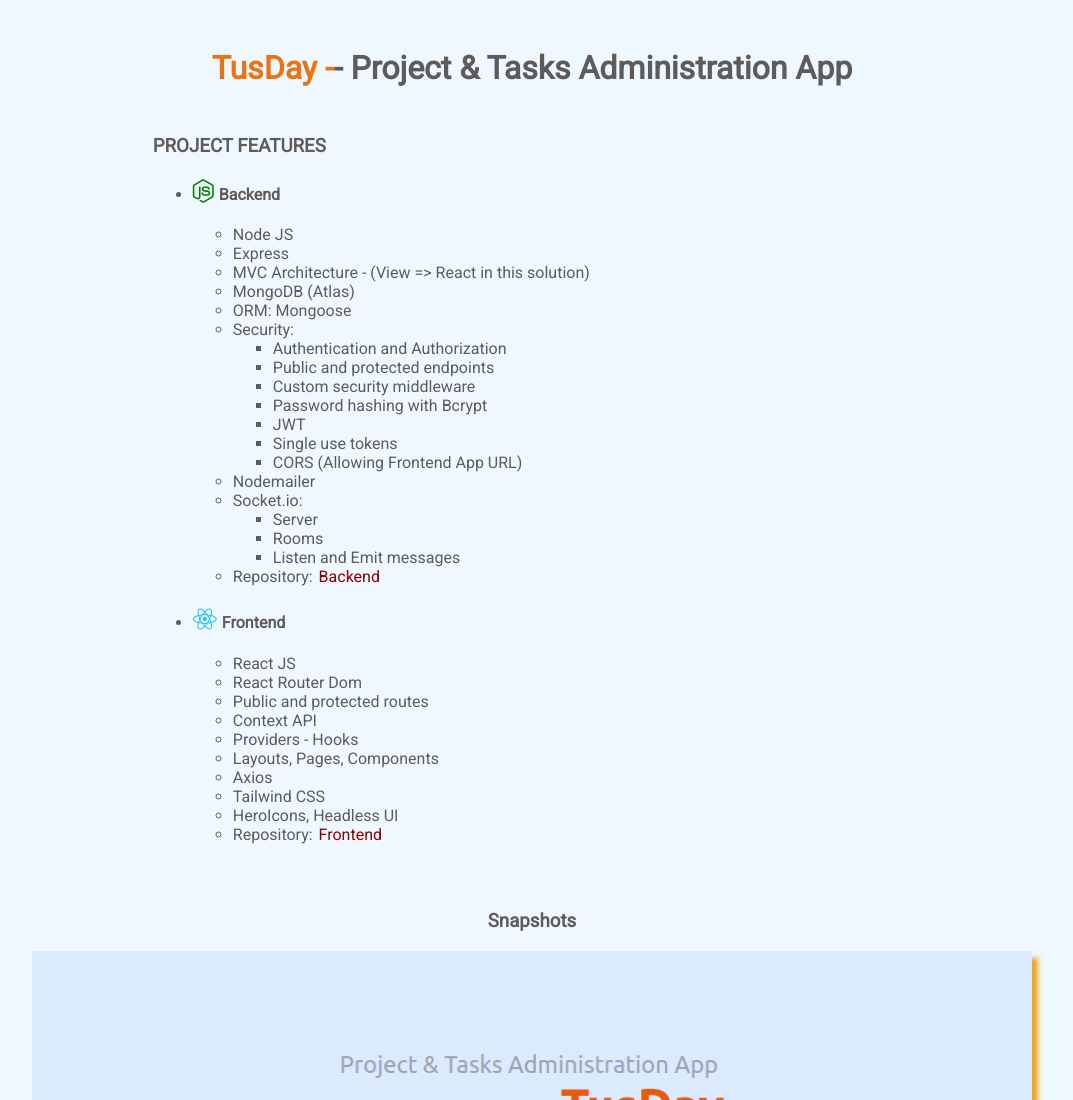
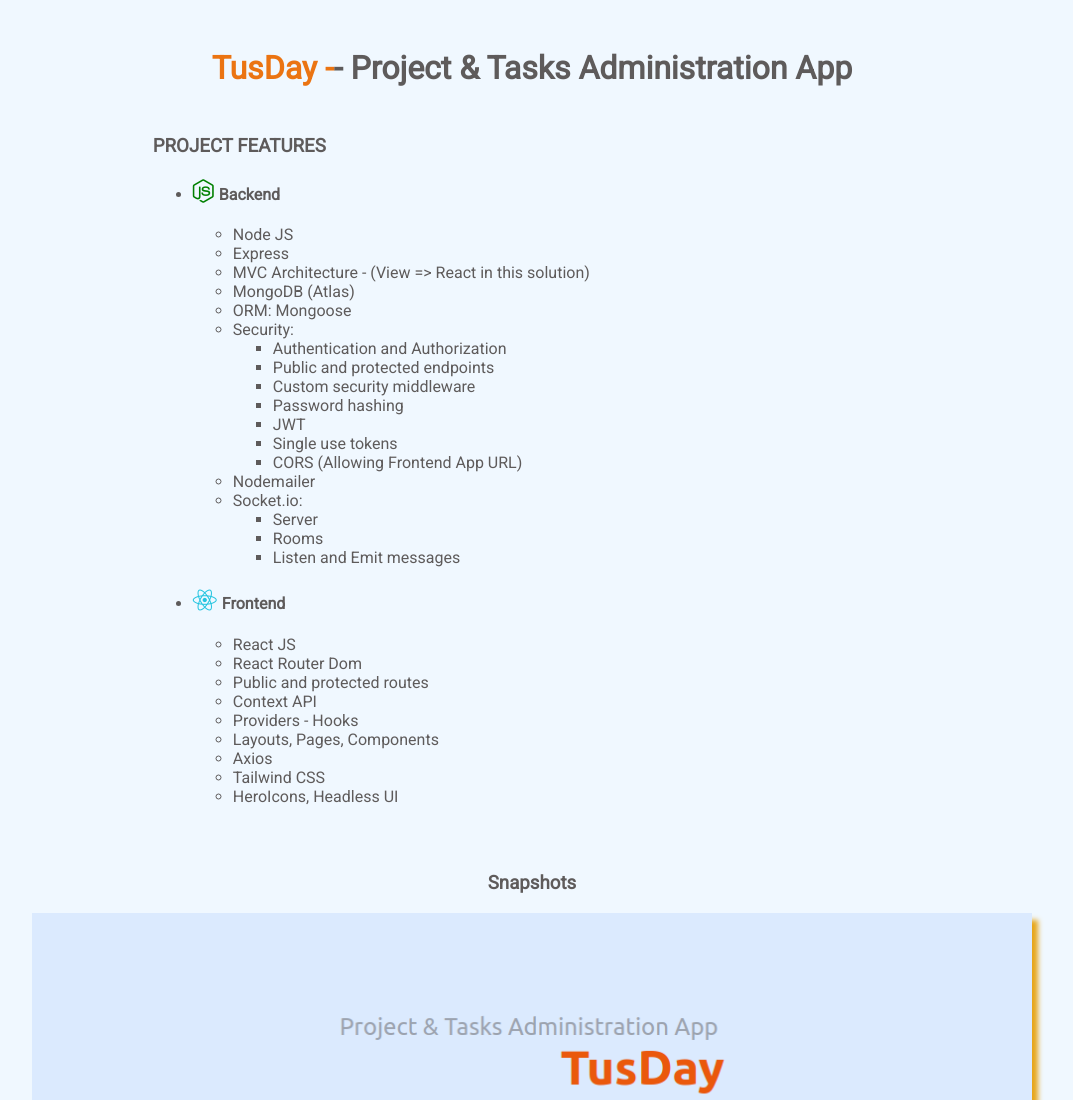
Before and after one commit to dmeritano/tusday-app, a plain HTML site: page index.html in a window 1280 px wide. Shown: the top 1100 px of the page, without its empty margins (108-1181 px from the left). Drawn offline with Linux system fonts and the light colour scheme.

Commit message:
Repos link disabled (for now)

```diff
--- a/index.html
+++ b/index.html
@@ -29,7 +29,7 @@
             <li>Authentication and Authorization</li>
             <li>Public and protected endpoints</li>
             <li>Custom security middleware</li>
-            <li>Password hashing with Bcrypt</li>
+            <li>Password hashing</li>
             <li>JWT</li>
             <li>Single use tokens</li>
             <li>CORS (Allowing Frontend App URL)</li>
@@ -42,7 +42,7 @@
             <li>Listen and Emit messages</li>
           </ul>
 
-          <li>Repository: <a href="https://github.com/dmeritano/tusday-app-backend" target="_blank" class="link">Backend</a></li>
+          <!-- <li>Repository: <a href="https://github.com/dmeritano/tusday-app-backend" target="_blank" class="link">Backend</a></li> -->
         </ul>
       </ul>
 
@@ -58,7 +58,7 @@
           <li>Axios</li>
           <li>Tailwind CSS</li>
           <li>HeroIcons, Headless UI</li>
-          <li>Repository: <a href="https://github.com/dmeritano/tusday-app-frontend" target="_blank" class="link">Frontend</a></li>
+          <!-- <li>Repository: <a href="https://github.com/dmeritano/tusday-app-frontend" target="_blank" class="link">Frontend</a></li> -->
         </ul>
       </ul>
 
```
